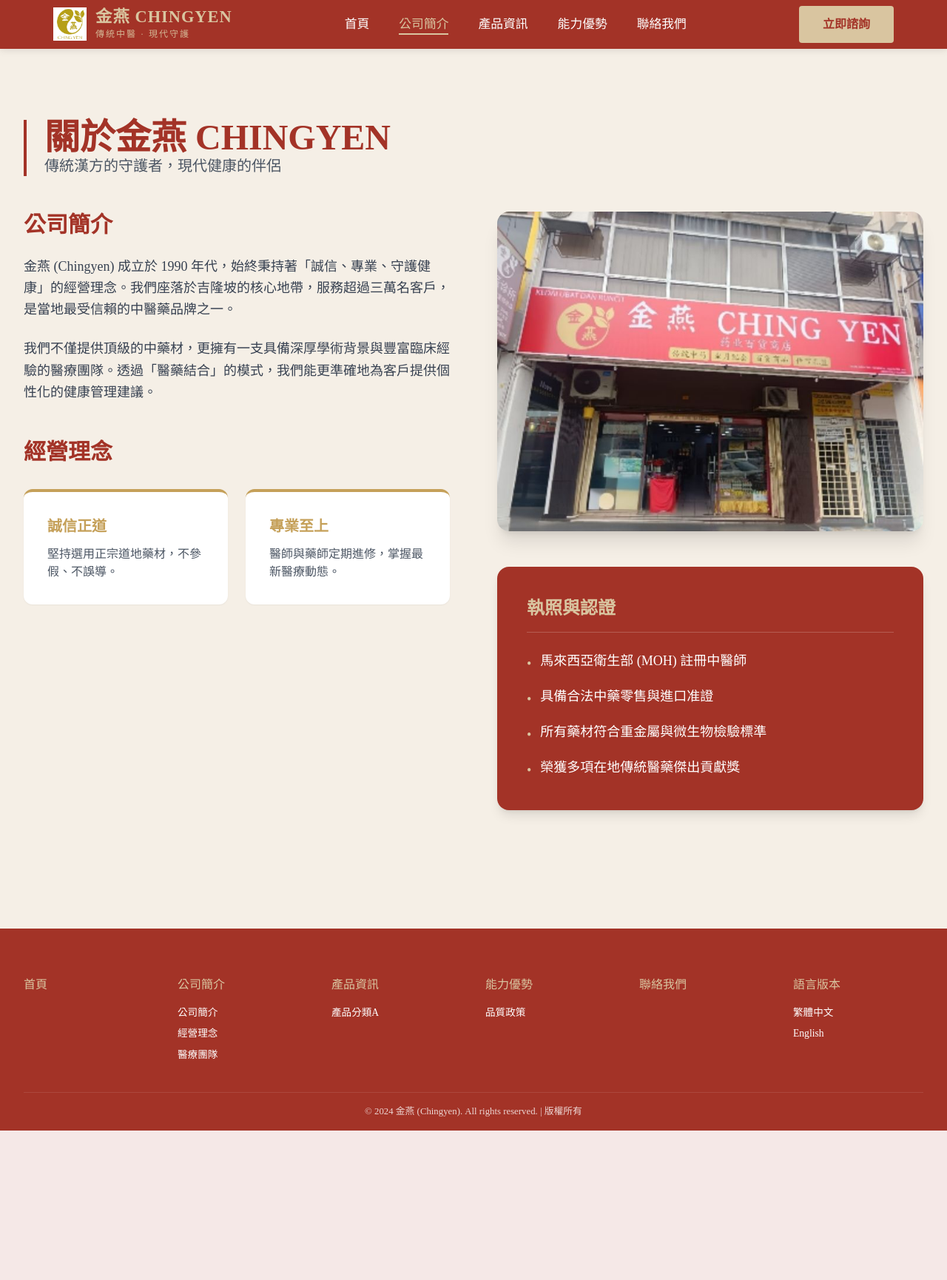
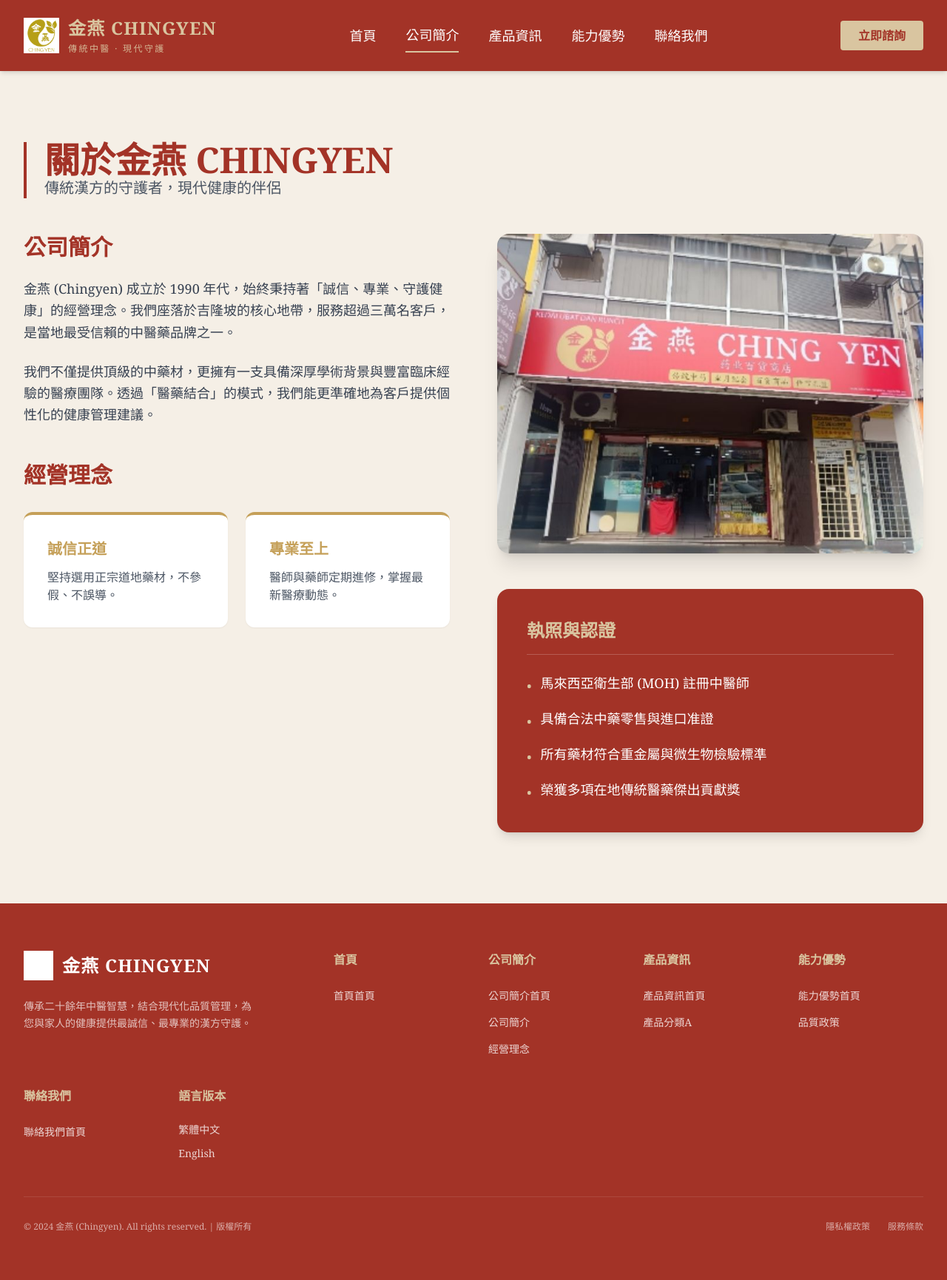
Before and after one commit to wangwang0204/chingyen-web, a FastAPI app: page /about in a window 1280 px wide. Shown: the whole page at 74% size. Before the commit the page ends 1528 px from the top, so only its background shows below. Run offline with FastAPI, Linux system fonts and the light colour scheme; data comes from the database, SQL or seed files in the repository; some libraries are stand-ins or nearby versions.

Commit message:
fix: navbar layout with Alpine.js and absolute image paths

```diff
--- a/templates/base.html
+++ b/templates/base.html
@@ -8,8 +8,12 @@
     <link rel="preconnect" href="https://fonts.googleapis.com">
     <link rel="preconnect" href="https://fonts.gstatic.com" crossorigin>
     <link href="https://fonts.googleapis.com/css2?family=Noto+Serif+TC:wght@400;700&display=swap" rel="stylesheet">
+
+    <!-- Alpine.js & HTMX -->
     <script src="https://unpkg.com/htmx.org@1.9.10"></script>
-    <script defer src="https://unpkg.com/alpinejs@3.x.x/dist/cdn.min.js"></script>
+    <script defer src="https://cdn.jsdelivr.net/npm/alpinejs@3.13.3/dist/cdn.min.js"></script>
+
+    <!-- Tailwind CSS -->
     <script src="https://cdn.tailwindcss.com"></script>
     <script>
       tailwind.config = {
@@ -28,7 +32,9 @@
         }
       }
     </script>
+
     <style>
+        [x-cloak] { display: none !important; }
         :root {
             --color-red: #A33327;
             --color-khaki: #D9C5A0;
@@ -38,53 +44,23 @@
             --color-dark-gray: #333333;
             --font-primary: 'Noto Serif TC', serif;
         }
-        /* Dropdown styling */
-        .nav-item { position: relative; }
-        .dropdown {
-            display: none;
-            position: absolute;
-            top: 100%;
-            left: 0;
-            background: white;
-            min-width: 160px;
-            box-shadow: 0 8px 16px rgba(0,0,0,0.1);
-            z-index: 1001;
-            padding: 0.5rem 0;
-            list-style: none;
-        }
-        .nav-item:hover .dropdown { display: block; }
-        .dropdown li { padding: 0.5rem 1rem; }
-        .dropdown li a { color: var(--color-dark-gray) !important; font-size: 0.9rem; }
-        .dropdown li a:hover { color: var(--color-red) !important; }
-
-        footer .footer-grid {
-            display: grid;
-            grid-template-columns: repeat(auto-fit, minmax(150px, 1fr));
-            gap: 2rem;
-            text-align: left;
-            margin-bottom: 2rem;
-        }
-        footer h4 { color: var(--color-khaki); margin-bottom: 1rem; }
-        footer ul { list-style: none; }
-        footer ul li { margin-bottom: 0.5rem; font-size: 0.85rem; }
-        footer a { color: white; text-decoration: none; }
     </style>
 </head>
-<body x-data="{ mobileMenuOpen: false }">
-    <header>
-        <nav>
-            <a href="/" class="logo">
-                <img src="/static/images/brand/logo.png" alt="金燕" style="height: 45px; width: auto;" onerror="this.style.display='none'">
-                <div class="logo-text">
-                    <span class="brand-name">金燕 CHINGYEN</span>
-                    <span class="brand-tagline">傳統中醫 · 現代守護</span>
+<body x-data="{ mobileMenuOpen: false }" class="bg-brand-beige text-brand-gray font-serif">
+    <header class="bg-brand-red text-white sticky top-0 z-50 shadow-md">
+        <nav class="container mx-auto px-4 md:px-8 flex justify-between items-center h-20">
+            <a href="/" class="flex items-center gap-3 no-underline text-brand-khaki">
+                <img src="/static/images/brand/logo.png" alt="金燕" class="h-12 w-auto" onerror="this.style.display='none'">
+                <div class="flex flex-col">
+                    <span class="text-xl md:text-2xl font-bold leading-none tracking-wider">金燕 CHINGYEN</span>
+                    <span class="text-[10px] md:text-xs opacity-90 tracking-[0.2em] mt-1 uppercase">傳統中醫 · 現代守護</span>
                 </div>
             </a>
 
             <!-- Desktop Menu -->
-            <ul class="nav-links">
+            <ul class="hidden lg:flex items-center gap-10 list-none m-0 p-0">
                 {% for menu in menus %}
-                    <li class="nav-item">
+                    <li class="relative group">
                         {% set link = '#' %}
                         {% if menu.id == 1 %}{% set link = '/' %}
                         {% elif menu.id == 11 %}{% set link = '/about' %}
@@ -93,17 +69,17 @@
                         {% elif menu.id == 37 %}{% set link = '/contact' %}
                         {% endif %}
 
-                        <a href="{{ link }}" class="{% if request.url.path == link %}active{% endif %}">
+                        <a href="{{ link }}" class="text-white hover:text-brand-khaki no-underline text-lg transition-colors py-2 block {% if request.url.path == link %}text-brand-khaki border-b-2 border-brand-khaki{% endif %}">
                             {{ menu.title }}
                         </a>
 
-                        {% if menu.children %}
-                        <ul class="dropdown">
+                        {% if menu.children or menu.id == 11 %}
+                        <ul class="absolute top-full left-0 bg-white min-w-[180px] shadow-xl py-3 list-none m-0 hidden group-hover:block animate-in fade-in slide-in-from-top-2 duration-200">
                             {% for child in menu.children %}
-                                <li><a href="{{ link }}">{{ child.title }}</a></li>
+                                <li><a href="{{ link }}" class="block px-6 py-2 text-brand-gray hover:text-brand-red hover:bg-brand-beige no-underline text-sm transition-colors">{{ child.title }}</a></li>
                             {% endfor %}
                             {% if menu.id == 11 %}
-                                <li><a href="/team">醫療團隊</a></li>
+                                <li><a href="/team" class="block px-6 py-2 text-brand-gray hover:text-brand-red hover:bg-brand-beige no-underline text-sm transition-colors">醫療團隊</a></li>
                             {% endif %}
                         </ul>
                         {% endif %}
@@ -111,19 +87,26 @@
                 {% endfor %}
             </ul>
 
-            <div class="nav-actions">
-                <a href="/contact" class="btn btn-primary">立即諮詢</a>
+            <div class="flex items-center gap-4">
+                <a href="/contact" class="hidden md:inline-block bg-brand-khaki text-brand-red px-6 py-2 rounded font-bold hover:bg-white transition-colors no-underline">立即諮詢</a>
+
                 <!-- Mobile Menu Button -->
-                <button class="mobile-menu-btn" @click="mobileMenuOpen = !mobileMenuOpen">
+                <button class="lg:hidden text-white text-3xl focus:outline-none" @click="mobileMenuOpen = !mobileMenuOpen">
                     <span x-show="!mobileMenuOpen">☰</span>
-                    <span x-show="mobileMenuOpen">✕</span>
+                    <span x-show="mobileMenuOpen" x-cloak>✕</span>
                 </button>
             </div>
         </nav>
 
         <!-- Mobile Menu Overlay -->
-        <div class="mobile-menu" x-show="mobileMenuOpen" x-transition @click.away="mobileMenuOpen = false">
-            <ul>
+        <div class="lg:hidden bg-brand-red border-t border-white/10"
+             x-show="mobileMenuOpen"
+             x-cloak
+             x-transition:enter="transition ease-out duration-200"
+             x-transition:enter-start="opacity-0 -translate-y-4"
+             x-transition:enter-end="opacity-100 translate-y-0"
+             @click.away="mobileMenuOpen = false">
+            <ul class="list-none p-6 m-0 space-y-4">
                 {% for menu in menus %}
                 <li>
                     {% set link = '#' %}
@@ -133,25 +116,38 @@
                     {% elif menu.id == 21 %}{% set link = '/team' %}
                     {% elif menu.id == 37 %}{% set link = '/contact' %}
                     {% endif %}
-                    <a href="{{ link }}">{{ menu.title }}</a>
+                    <a href="{{ link }}" class="text-white text-xl no-underline block py-2 border-b border-white/10">{{ menu.title }}</a>
                 </li>
                 {% endfor %}
-                <li><a href="/team">醫療團隊</a></li>
-                <li><a href="/contact" class="btn btn-primary" style="margin-top: 1rem; display: inline-block;">立即諮詢</a></li>
+                <li><a href="/team" class="text-white text-xl no-underline block py-2 border-b border-white/10">醫療團隊</a></li>
+                <li class="pt-4">
+                    <a href="/contact" class="w-full bg-brand-khaki text-brand-red text-center py-3 rounded font-bold block no-underline">立即諮詢</a>
+                </li>
             </ul>
         </div>
     </header>
 
-    <main>
+    <main class="min-h-screen">
         {% block content %}{% endblock %}
     </main>
 
-    <footer style="background-color: var(--color-red); color: white; padding: 4rem 2rem 1rem; text-align: center; margin-top: 4rem;">
-        <div class="footer-grid">
+    <footer class="bg-brand-red text-white py-16">
+        <div class="container mx-auto px-4 md:px-8">
+            <div class="grid grid-cols-2 md:grid-cols-4 lg:grid-cols-6 gap-10 mb-12">
+                <div class="col-span-2">
+                    <div class="flex items-center gap-3 mb-6">
+                        <img src="/static/images/brand/logo.png" alt="金燕" class="h-10 w-auto brightness-0 invert">
+                        <span class="text-2xl font-bold tracking-wider">金燕 CHINGYEN</span>
+                    </div>
+                    <p class="text-white/70 text-sm leading-relaxed max-w-xs">
+                        傳承二十餘年中醫智慧，結合現代化品質管理，為您與家人的健康提供最誠信、最專業的漢方守護。
+                    </p>
+                </div>
+
                 {% for menu in menus %}
                 <div>
-                <h4>{{ menu.title }}</h4>
-                <ul>
+                    <h4 class="text-brand-khaki font-bold mb-6">{{ menu.title }}</h4>
+                    <ul class="list-none p-0 m-0 space-y-3">
                         {% set link = '#' %}
                         {% if menu.id == 1 %}{% set link = '/' %}
                         {% elif menu.id == 11 %}{% set link = '/about' %}
@@ -159,25 +155,31 @@
                         {% elif menu.id == 21 %}{% set link = '/team' %}
                         {% elif menu.id == 37 %}{% set link = '/contact' %}
                         {% endif %}
+                        <li><a href="{{ link }}" class="text-white/80 hover:text-white no-underline text-sm transition-colors">{{ menu.title }}首頁</a></li>
                         {% for child in menu.children %}
-                    <li><a href="{{ link }}">{{ child.title }}</a></li>
+                        <li><a href="{{ link }}" class="text-white/80 hover:text-white no-underline text-sm transition-colors">{{ child.title }}</a></li>
                         {% endfor %}
-                    {% if menu.id == 11 %}
-                        <li><a href="/team">醫療團隊</a></li>
-                    {% endif %}
                     </ul>
                 </div>
                 {% endfor %}
+
                 <div>
-                <h4>語言版本</h4>
-                <ul>
-                    <li><a href="#">繁體中文</a></li>
-                    <li><a href="#">English</a></li>
+                    <h4 class="text-brand-khaki font-bold mb-6">語言版本</h4>
+                    <ul class="list-none p-0 m-0 space-y-3 text-sm">
+                        <li><a href="#" class="text-white/80 hover:text-white no-underline">繁體中文</a></li>
+                        <li><a href="#" class="text-white/80 hover:text-white no-underline">English</a></li>
                     </ul>
                 </div>
             </div>
-        <hr style="border: 0; border-top: 1px solid rgba(255,255,255,0.1); margin-bottom: 1rem;">
-        <p style="font-size: 0.8rem; opacity: 0.8;">&copy; 2024 金燕 (Chingyen). All rights reserved. | 版權所有</p>
+
+            <div class="border-t border-white/10 pt-8 flex flex-col md:flex-row justify-between items-center gap-4">
+                <p class="text-white/60 text-xs">&copy; 2024 金燕 (Chingyen). All rights reserved. | 版權所有</p>
+                <div class="flex gap-6 text-white/60 text-xs">
+                    <a href="#" class="hover:text-white no-underline">隱私權政策</a>
+                    <a href="#" class="hover:text-white no-underline">服務條款</a>
+                </div>
+            </div>
+        </div>
     </footer>
 
     <script src="/static/js/main.js"></script>
```
Lines whose indentation alone changed are shown as unchanged.
